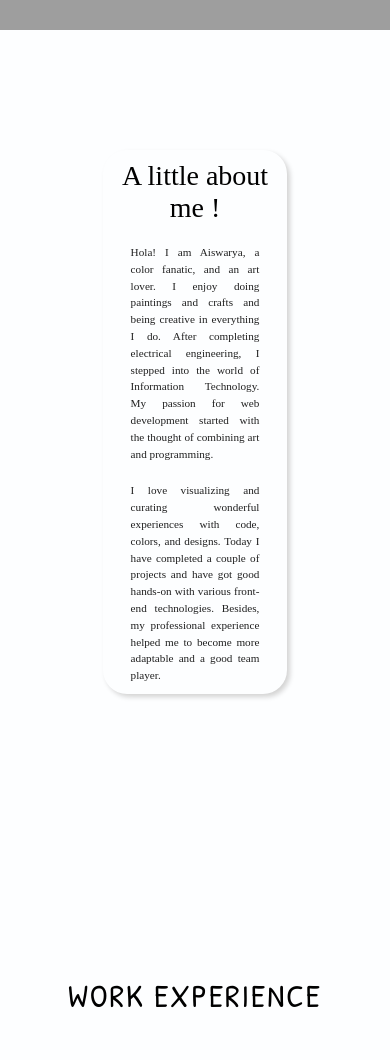
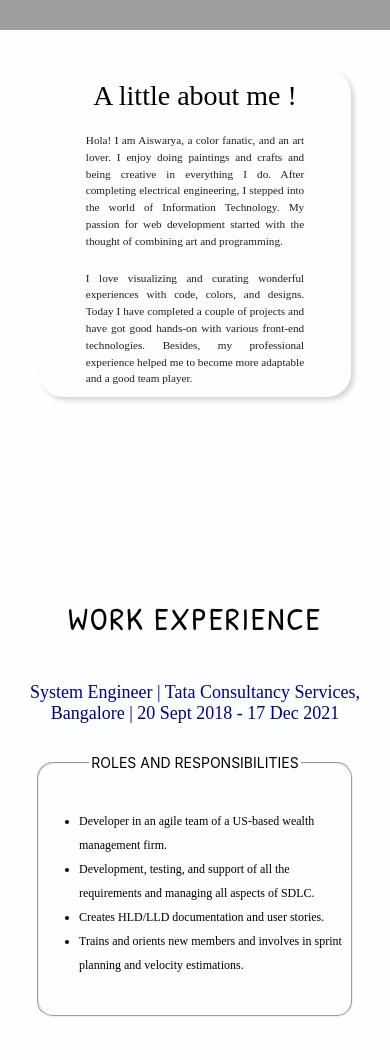
Before and after one commit to Aiswaryaraja1996/Portfolio, a React (Create React App) app: page / in a window 390 px wide. Shown: the part 570-1630 px from the top of the page. Built offline with nearby package versions, Linux system fonts and the light colour scheme; grey boxes are pictures that could not be loaded; a web font is replaced by a local one.

Commit message:
design changes

```diff
--- a/src/components/About.jsx
+++ b/src/components/About.jsx
@@ -2,7 +2,7 @@ import styles from "./About.module.css";
 
 const About = () => {
   return (
-    <div id="about" style={{ padding: "80px" }}>
+    <div id="about" >
       <div className={styles.mainContainer}>
         <div
           className={styles.aboutme}
--- a/src/components/About.module.css
+++ b/src/components/About.module.css
@@ -16,6 +16,9 @@
   /* border: 1px solid black; */
   box-shadow: lightgrey 3px 3px 5px;
   border-radius: 1.5rem;
+}
+#id{
+  padding:80px;
 }
 .aboutme {
   width: 40%;
@@ -55,6 +58,10 @@
     align-items: center;
   }
 
+  #id{
+    padding:80px 20px;
+  }
+
   .aboutme {
     width: 100%;
     text-align: center;
--- a/src/components/Experience.jsx
+++ b/src/components/Experience.jsx
@@ -27,8 +27,8 @@ export default function Project() {
           justifyContent: "center",
           alignItems: "center",
 
-          width: "50%",
-          margin: "20px auto",
+
+
 
 
           padding: "20px 0",
--- a/src/components/Project.module.css
+++ b/src/components/Project.module.css
@@ -1,9 +1,9 @@
 @import url("https://fonts.googleapis.com/css2?family=Lato&display=swap");
 @import url("https://fonts.googleapis.com/css2?family=Antic+Slab&display=swap");
-@import url('https://fonts.googleapis.com/css2?family=Patrick+Hand&display=swap');
+@import url("https://fonts.googleapis.com/css2?family=Patrick+Hand&display=swap");
 
 .head {
-  font-family: 'Patrick Hand', cursive;
+  font-family: "Patrick Hand", cursive;
   font-size: 4rem;
   color: black;
 
@@ -12,31 +12,38 @@
   padding-bottom: 32px;
   text-align: center;
 }
-p{
-
+p {
   font-family: "Antic Slab", serif;
 }
 li {
   font-family: "Antic Slab", serif;
   font-size: 16px;
 }
-legend{
-  font-size:20px;
+legend {
+  font-size: 20px;
 }
-.title{
-  font-size:22px;
+.title {
+  font-size: 22px;
+}
+fieldset {
+  margin: 20px auto;
+  width: 50%;
 }
 @media only screen and (max-width: 600px) {
   .head {
     font-size: 2rem;
   }
-  li{
-    font-size:12px;
+  fieldset {
+
+    width: 80%;
   }
-  legend{
-    font-size:14px;
+  li {
+    font-size: 12px;
   }
-  .title{
-    font-size:18px;
+  legend {
+    font-size: 14px;
+  }
+  .title {
+    font-size: 18px;
   }
 }
--- a/src/components/ProjectCard.module.css
+++ b/src/components/ProjectCard.module.css
@@ -69,8 +69,10 @@
         font-size:.7rem;
     }
     .cardCont{
-        width:80%;
+        width:100%;
         flex-direction: column;
+        margin: 10px auto;
+
     }
     .projectDtls{
         width: 100%;
```
